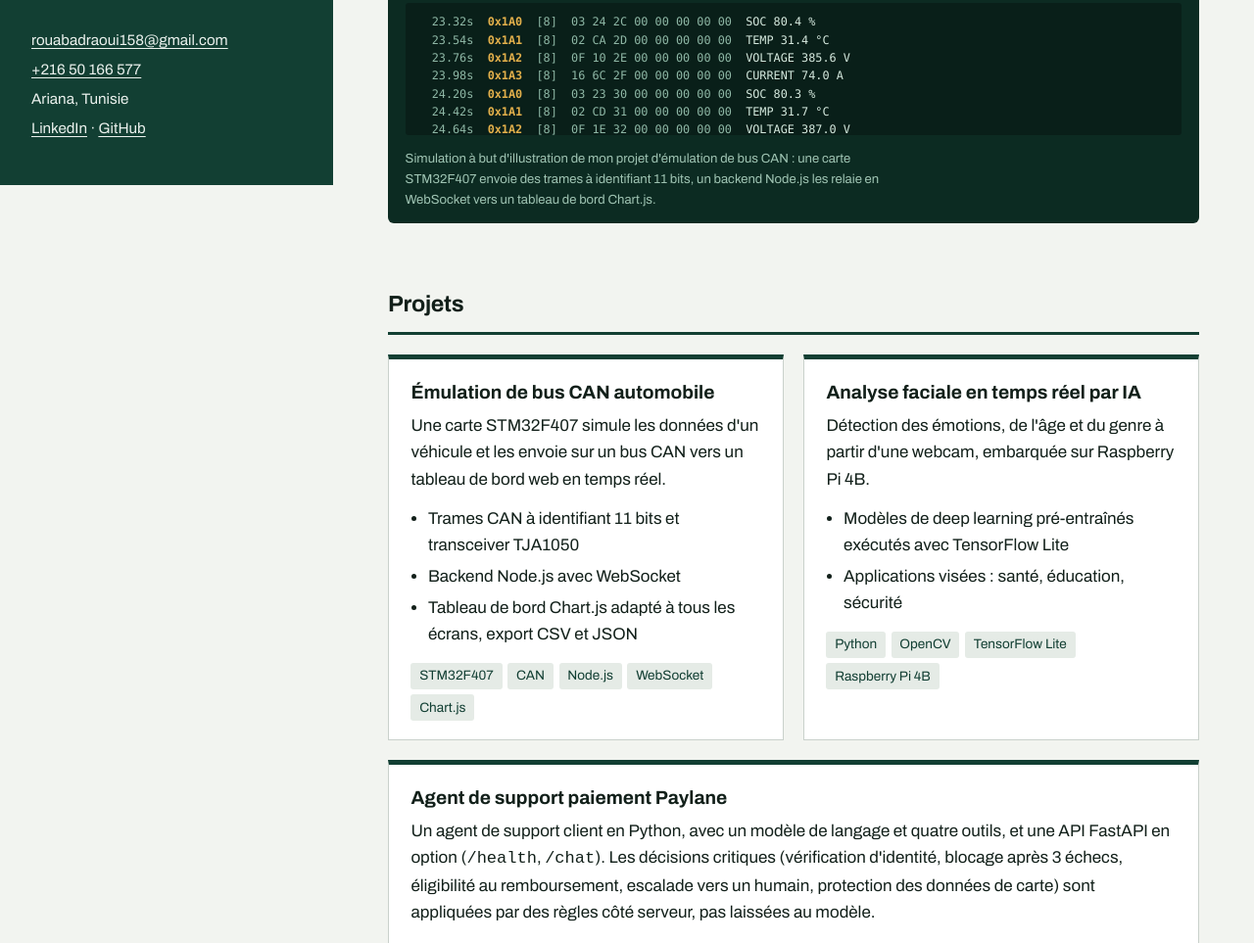
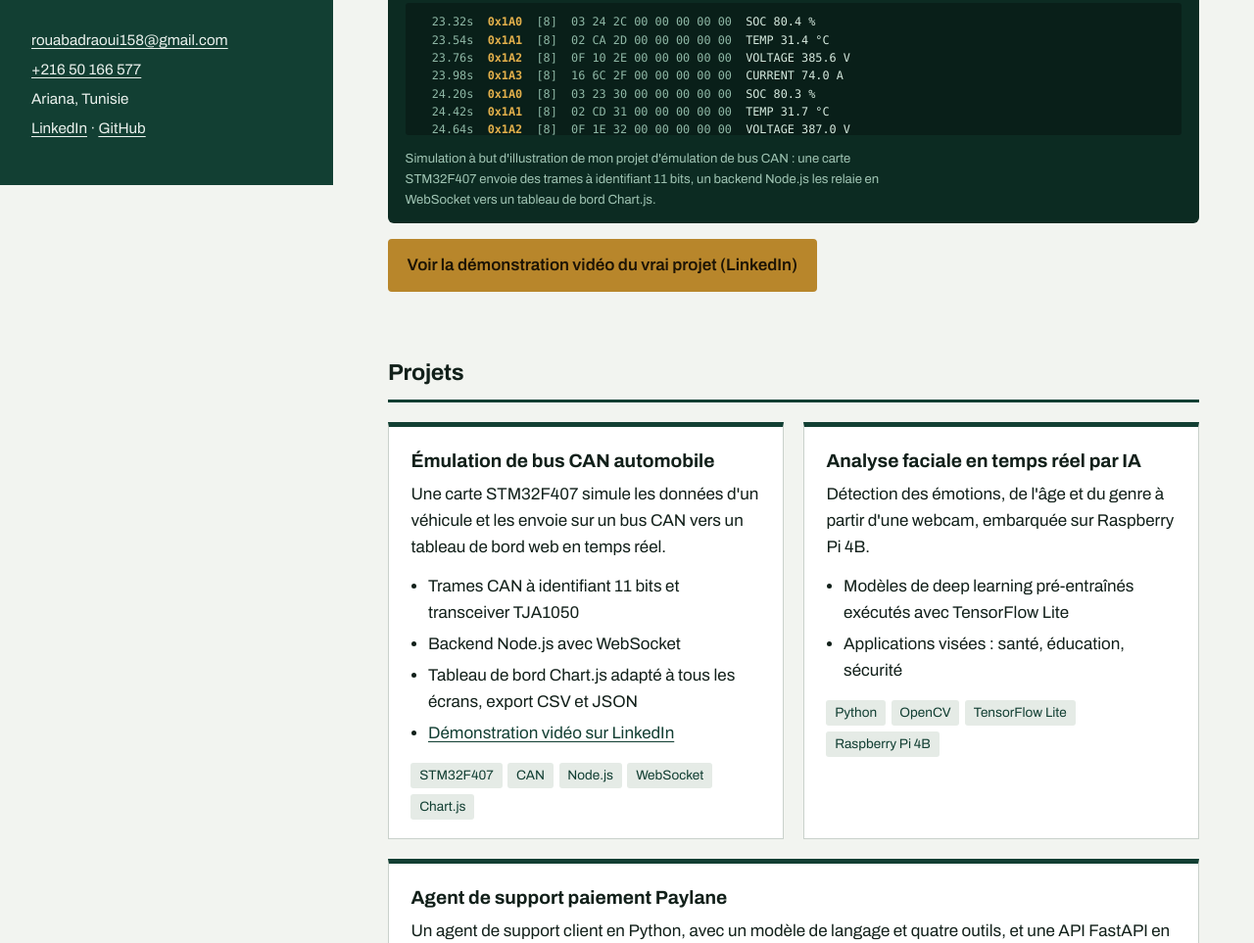
Before and after one commit to rouabadraoui158/rouabadraoui158.github.io, a plain HTML site: page index.html in a window 1280 px wide. Shown: the part 611-1574 px from the top of the page at 98% size. Drawn offline with Linux system fonts and the light colour scheme.

Commit message:
Lien vers la démonstration vidéo du projet CAN
Bouton sous le moniteur et lien dans la fiche du projet, vers la
publication LinkedIn.

Co-Authored-By: Claude Sonnet 5.5 <noreply@anthropic.com>
Claude-Session: https://claude.ai/code/session_012aahp5XZHkYkkQsptiXwwX

```diff
--- a/index.html
+++ b/index.html
@@ -66,6 +66,7 @@
         <div class="log" id="mon-log" aria-hidden="true"></div>
         <figcaption id="mon-cap">Simulation à but d'illustration de mon projet d'émulation de bus CAN : une carte STM32F407 envoie des trames à identifiant 11 bits, un backend Node.js les relaie en WebSocket vers un tableau de bord Chart.js.</figcaption>
       </figure>
+      <p class="demo"><a class="btn" href="https://lnkd.in/p/ezn83DDw" target="_blank" rel="noopener">Voir la démonstration vidéo du vrai projet (LinkedIn)</a></p>
     </div>
 
     <section id="projets">
@@ -78,6 +79,7 @@
             <li>Trames CAN à identifiant 11 bits et transceiver TJA1050</li>
             <li>Backend Node.js avec WebSocket</li>
             <li>Tableau de bord Chart.js adapté à tous les écrans, export CSV et JSON</li>
+            <li><a href="https://lnkd.in/p/ezn83DDw" target="_blank" rel="noopener">Démonstration vidéo sur LinkedIn</a></li>
           </ul>
           <ul class="tags"><li>STM32F407</li><li>CAN</li><li>Node.js</li><li>WebSocket</li><li>Chart.js</li></ul>
         </article>
--- a/style.css
+++ b/style.css
@@ -192,3 +192,5 @@ footer { margin-top: 4rem; padding-top: 1.25rem; border-top: 1px solid var(--lin
 .log em { color: #d6eadf; font-style: normal; }
 .monitor figcaption { margin-top: .8rem; font-size: .82rem; color: #9fc4b3; max-width: 70ch; }
 @media (max-width: 520px) { .log { font-size: .62rem; } }
+
+.demo { margin: 1rem 0 0; }
```
